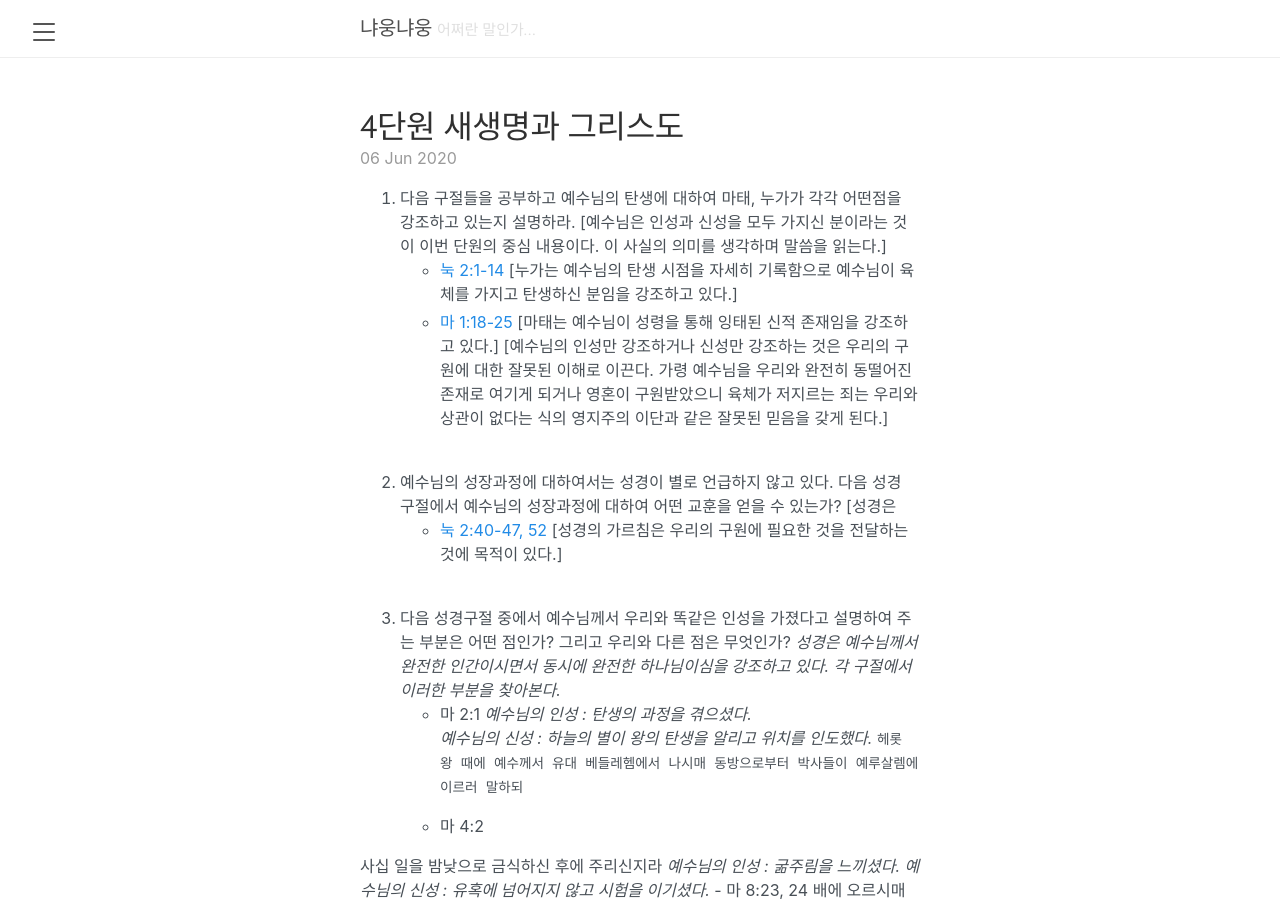
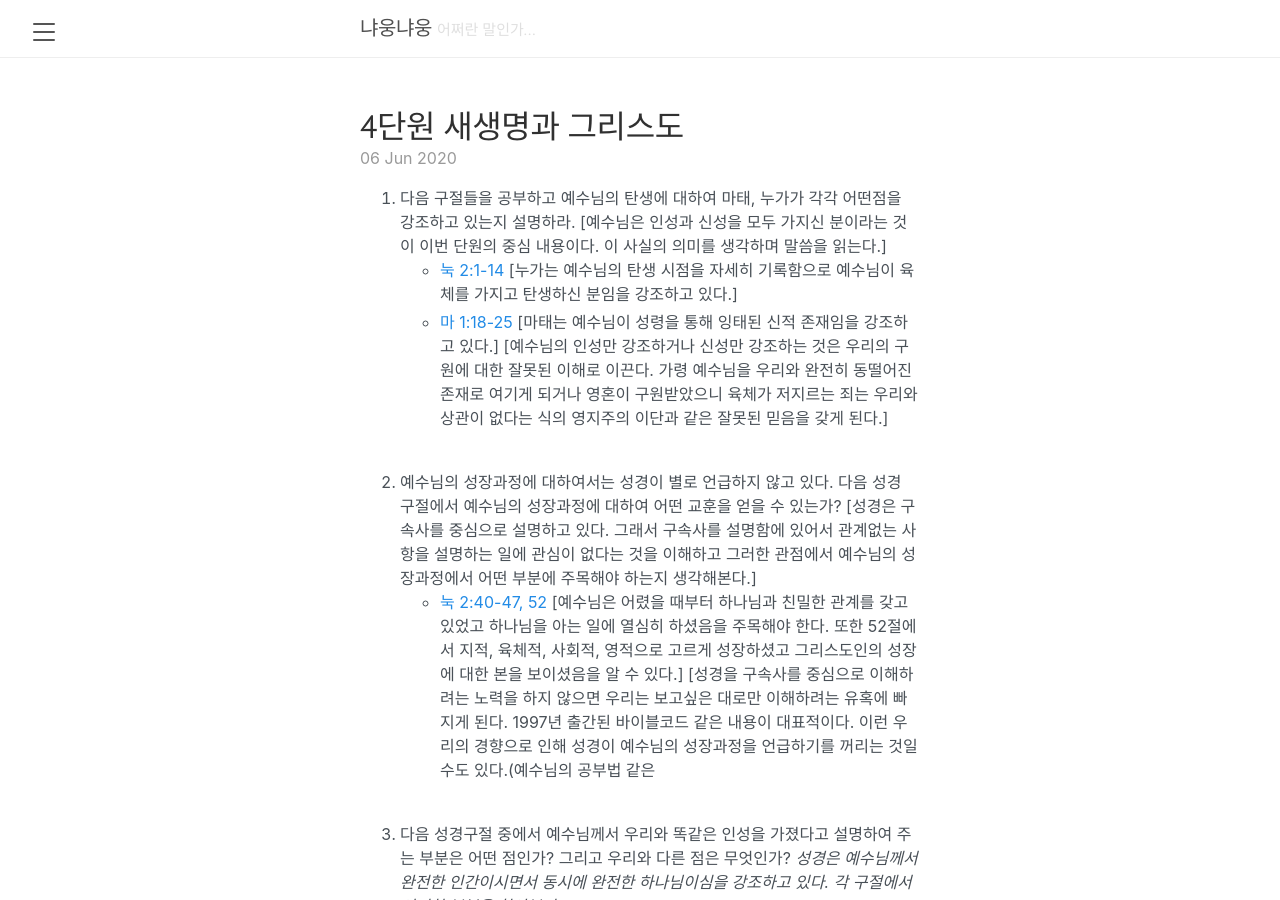
Before and after one commit to nyaooooong/nyaooooong.github.io, a Jekyll site: the page built from _posts/2020-06-06-1.md, in a window 1280 px wide and 900 px high. Built offline with Jekyll 4.4.1, drawn with Linux system fonts in a browser that asks for light colours.

Commit message:
_posts/2020-06-06-1.md updated from https://stackedit.io/

```diff
--- a/_posts/2020-06-06-1.md
+++ b/_posts/2020-06-06-1.md
@@ -17,9 +17,10 @@ published: true
 <br/><br/>
 
 2. 예수님의 성장과정에 대하여서는 성경이 별로 언급하지 않고 있다. 다음 성경 구절에서 예수님의 성장과정에 대하여 어떤 교훈을 얻을 수 있는가?
-[성경은
+[성경은 구속사를 중심으로 설명하고 있다. 그래서 구속사를 설명함에 있어서 관계없는 사항을 설명하는 일에 관심이 없다는 것을 이해하고 그러한 관점에서 예수님의 성장과정에서 어떤 부분에 주목해야 하는지 생각해본다.]
 * [눅 2:40-47, 52](http://kcm.co.kr/bible/kor/Luk2.html)
-[성경의 가르침은 우리의 구원에 필요한 것을 전달하는 것에 목적이 있다.]
+[예수님은 어렸을 때부터 하나님과 친밀한 관계를 갖고 있었고 하나님을 아는 일에 열심히 하셨음을 주목해야 한다. 또한 52절에서 지적, 육체적, 사회적, 영적으로 고르게 성장하셨고 그리스도인의 성장에 대한 본을 보이셨음을 알 수 있다.]
+[성경을 구속사를 중심으로 이해하려는 노력을 하지 않으면 우리는 보고싶은 대로만 이해하려는 유혹에 빠지게 된다. 1997년 출간된 바이블코드 같은 내용이 대표적이다. 이런 우리의 경향으로 인해 성경이 예수님의 성장과정을 언급하기를 꺼리는 것일 수도 있다.(예수님의 공부법 같은
 <br/><br/>
 4.  다음 성경구절 중에서 예수님께서 우리와 똑같은 인성을 가졌다고 설명하여 주는 부분은 어떤 점인가? 그리고 우리와 다른 점은 무엇인가?
 *성경은 예수님께서 완전한 인간이시면서 동시에 완전한 하나님이심을 강조하고 있다. 각 구절에서 이러한 부분을 찾아본다.*
```
Also changed, not shown: other parts of _posts/2020-06-06-1.md (+1 -1 lines).
